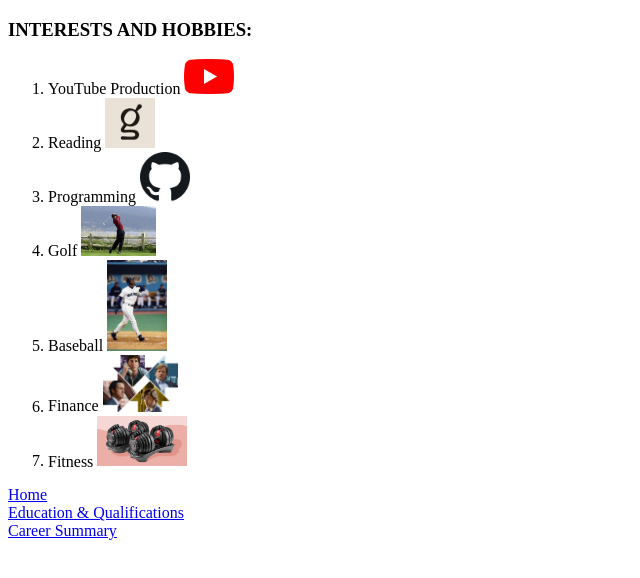
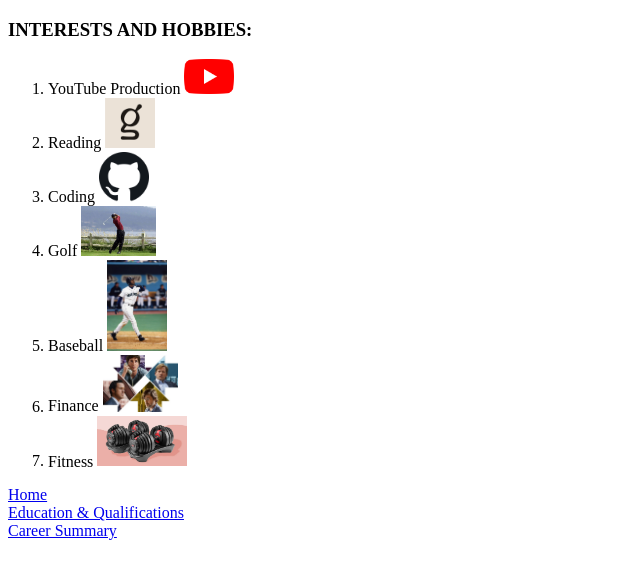
Before and after one commit to GU-Web-Dev-2025/homework-1-html-TiernanMurphy, a plain HTML site: page interests.html in a window 1280 px wide. Shown: the whole page, without its empty margins (0-640 px from the left). Drawn offline with Linux system fonts and the light colour scheme.

Commit message:
Trigger GitHub Pages rebuild

```diff
--- a/interests.html
+++ b/interests.html
@@ -28,7 +28,7 @@
             </a>
         </li>
         <li>
-            Programming
+            Coding
             <a href="https://github.com/TiernanMurphy?tab=repositories" target="_blank">
                 <img src="github.png" alt="My GitHub Page" width="50" style="height:auto;">
             </a>
```
